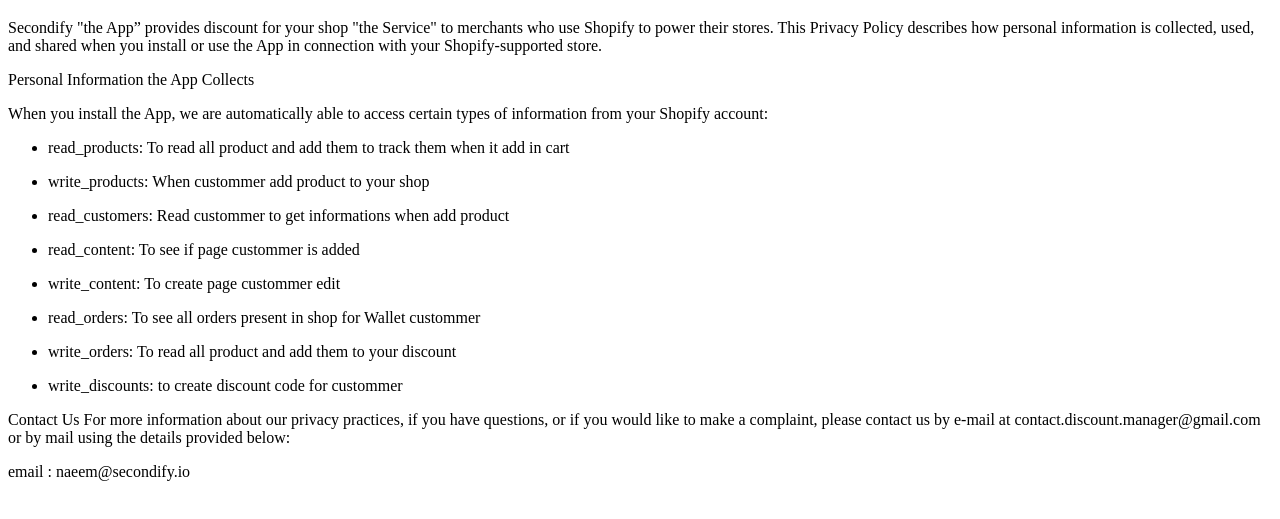
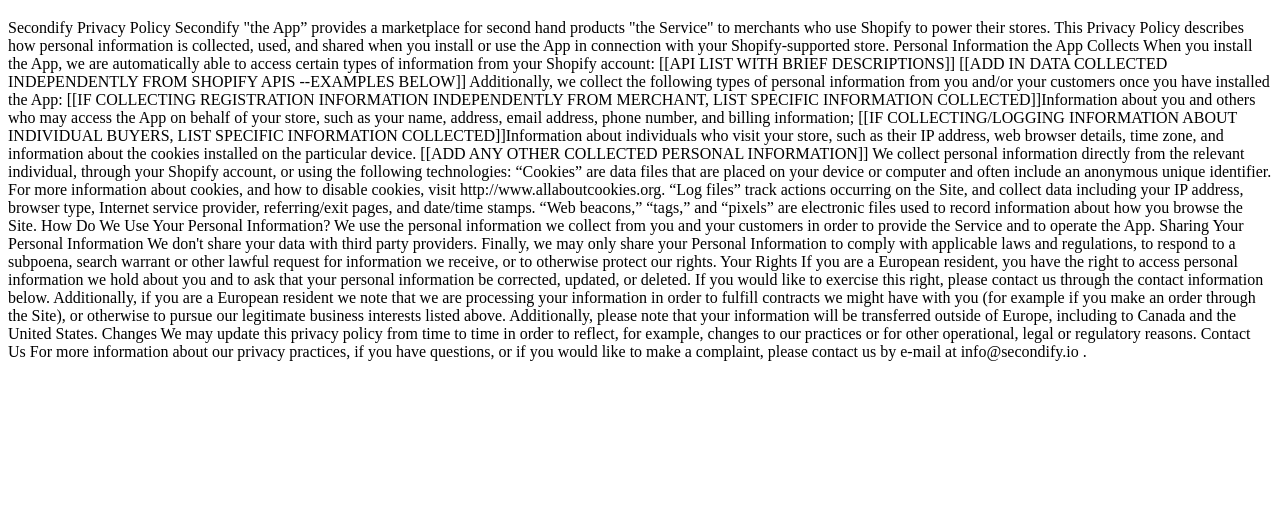
Before and after one commit to riscoss63/secondify-privacy, a plain HTML site: page index.html in a window 1280 px wide. Shown: the part 61-580 px from the top of the page. Drawn offline with Linux system fonts and the light colour scheme.

Commit message:
Update index.html

```diff
--- a/index.html
+++ b/index.html
@@ -8,56 +8,34 @@
 <body>
     <h1>Secondify Privacy Policy</h1>
 
-    <p>Secondify "the App” provides discount for your shop "the Service" to merchants who use Shopify to power their stores. This Privacy Policy describes how personal information is collected, used, and shared when you install or use the App in connection with your Shopify-supported store.</p>
+    Secondify Privacy Policy
 
-    <p>Personal Information the App Collects</p>
+    Secondify "the App” provides a marketplace for  second hand products "the Service" to merchants who use Shopify to power their stores. This Privacy Policy describes how personal information is collected, used, and shared when you install or use the App in connection with your Shopify-supported store.
 
-    <p>When you install the App, we are automatically able to access certain types of information from your Shopify account: </p>
-    <p></p>
-        <ul>
-            <li>
-                read_products: To read all product and add them to track them when it add in cart
-            </li>
-        </ul>
-        <ul>
-            <li>
-                write_products: When custommer add product to your shop
-            </li>
-        </ul>
-        <ul>
-            <li>
-                read_customers: Read custommer to get informations when add product
-            </li>
-        </ul>
-        <ul>
-            <li>
-                read_content: To see if page custommer is added
-            </li>
-        </ul>
-        <ul>
-            <li>
-                write_content: To create page custommer edit
-            </li>
-        </ul>
-        <ul>
-            <li>
-                read_orders: To see all orders present in shop for Wallet custommer
-            </li>
-        </ul>
-        <ul>
-            <li>
-                write_orders: To read all product and add them to your discount
-            </li>
-        </ul>
-        <ul>
-            <li>
-                write_discounts: to create discount code for custommer
-            </li>
-        </ul>
+    Personal Information the App Collects
 
-    <p>Contact Us For more information about our privacy practices, if you have questions, or if you would like to make a complaint, please contact us by e-mail at contact.discount.manager@gmail.com or by mail using the details provided below:</p>
+    When you install the App, we are automatically able to access certain types of information from your Shopify account: [[API LIST WITH BRIEF DESCRIPTIONS]]
 
+    [[ADD IN DATA COLLECTED INDEPENDENTLY FROM SHOPIFY APIS --EXAMPLES BELOW]] Additionally, we collect the following types of personal information from you and/or your customers once you have installed the App: [[IF COLLECTING REGISTRATION INFORMATION INDEPENDENTLY FROM MERCHANT, LIST SPECIFIC INFORMATION COLLECTED]]Information about you and others who may access the App on behalf of your store, such as your name, address, email address, phone number, and billing information; [[IF COLLECTING/LOGGING INFORMATION ABOUT INDIVIDUAL BUYERS, LIST SPECIFIC INFORMATION COLLECTED]]Information about individuals who visit your store, such as their IP address, web browser details, time zone, and information about the cookies installed on the particular device. [[ADD ANY OTHER COLLECTED PERSONAL INFORMATION]]
 
-    <p>email : naeem@secondify.io</p>
+    We collect personal information directly from the relevant individual, through your Shopify account, or using the following technologies: “Cookies” are data files that are placed on your device or computer and often include an anonymous unique identifier. For more information about cookies, and how to disable cookies, visit http://www.allaboutcookies.org. “Log files” track actions occurring on the Site, and collect data including your IP address, browser type, Internet service provider, referring/exit pages, and date/time stamps. “Web beacons,” “tags,” and “pixels” are electronic files used to record information about how you browse the Site.
+
+    How Do We Use Your Personal Information?
+
+    We use the personal information we collect from you and your customers in order to provide the Service and to operate the App.
+
+    Sharing Your Personal Information
+
+    We don't share your data with third party providers.
+
+    Finally, we may only share your Personal Information to comply with applicable laws and regulations, to respond to a subpoena, search warrant or other lawful request for information we receive, or to otherwise protect our rights.
+
+    Your Rights If you are a European resident, you have the right to access personal information we hold about you and to ask that your personal information be corrected, updated, or deleted. If you would like to exercise this right, please contact us through the contact information below.
+
+    Additionally, if you are a European resident we note that we are processing your information in order to fulfill contracts we might have with you (for example if you make an order through the Site), or otherwise to pursue our legitimate business interests listed above. Additionally, please note that your information will be transferred outside of Europe, including to Canada and the United States.
+
+    Changes We may update this privacy policy from time to time in order to reflect, for example, changes to our practices or for other operational, legal or regulatory reasons.
+
+    Contact Us For more information about our privacy practices, if you have questions, or if you would like to make a complaint, please contact us by e-mail at info@secondify.io .
 </body>
 </html>
```
